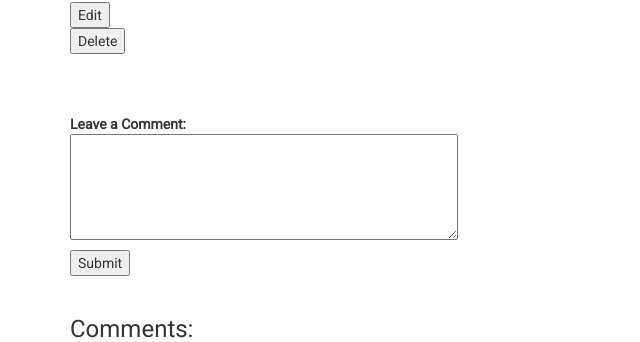
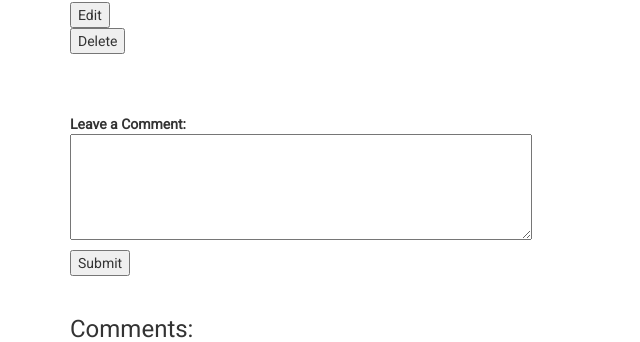
Before and after one commit to GreenGiraffe1/Multi-User-Blog, a Python web app: template myapp/templates/permalink.html in a window 1280 px wide. Shown: the part 262-604 px from the top of the page, without its empty margins (0-640 px from the left). Run offline with Jinja, Linux system fonts and the light colour scheme; the template is opened without the code that fills it, so the values that code supplies are empty.

Commit message:
make textarea responsive, and make comments full width instead of 50%

```diff
--- a/myapp/templates/permalink.html
+++ b/myapp/templates/permalink.html
@@ -40,7 +40,7 @@
                 <label>
                     Leave a Comment:
                     <br>
-                    <textarea name="comment" rows="5" cols="50"></textarea>
+                    <textarea name="comment" rows="5" cols="60"></textarea>
                 </label>
                 <br>
                 <button type="submit" name="button">Submit</button>
--- a/static/main.css
+++ b/static/main.css
@@ -20,6 +20,12 @@ h1 {
 footer, header {
   background-color: lightblue;
   min-height: 100px; }
+
+textarea {
+  -webkit-box-sizing: border-box;
+  -moz-box-sizing: border-box;
+  box-sizing: border-box;
+  width: 100%; }
 
 .date-author {
   text-align: right;
@@ -57,9 +63,6 @@ footer, header {
 .com_manip {
   display: inline; }
 
-.comment-content {
-  width: 50%; }
-
 .error {
   color: red; }
 
--- a/static/main.scss
+++ b/static/main.scss
@@ -27,6 +27,13 @@ footer {
 }
 header {
     @extend footer;
+}
+textarea {
+    -webkit-box-sizing: border-box;
+    -moz-box-sizing: border-box;
+    box-sizing: border-box;
+    width: 100%;
+    // margin-bottom: 30px;
 }
 .date-author {
     // float: right;
@@ -86,7 +93,7 @@ header {
     display: inline;
 }
 .comment-content {
-    width: 50%;
+    // width: 50%;
 }
 .error {
     color: red;
```
